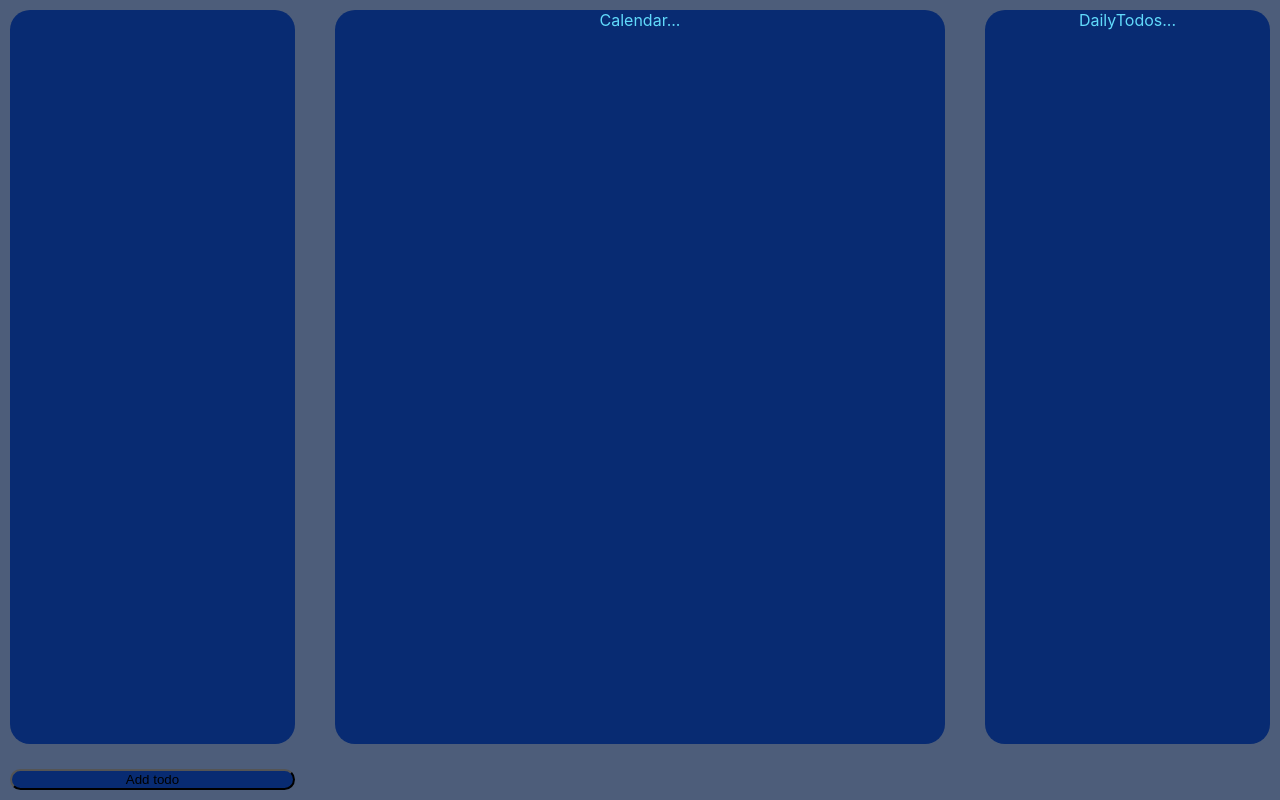
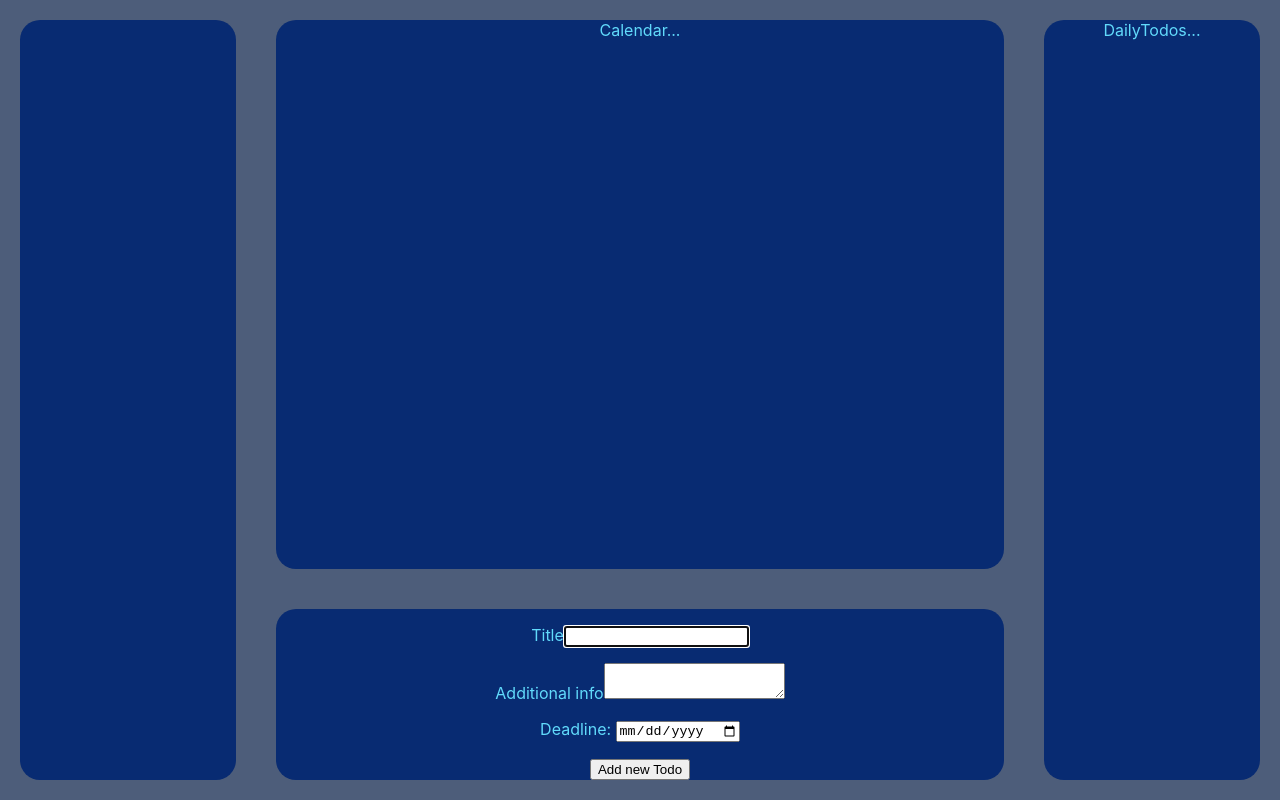
Before and after one commit to EmilNilsson12/typescript-todo-calendar, a React (Create React App) app: page / in a window 1280 px wide. Built offline with nearby package versions, Linux system fonts and the light colour scheme.

Commit message:
Port in TodoForm component from old project

```diff
--- a/package.json
+++ b/package.json
@@ -10,10 +10,13 @@
 		"@types/node": "^12.20.27",
 		"@types/react": "^17.0.24",
 		"@types/react-dom": "^17.0.9",
+		"@types/uuid": "^8.3.1",
+		"moment": "^2.29.1",
 		"react": "^17.0.2",
 		"react-dom": "^17.0.2",
 		"react-scripts": "4.0.3",
 		"typescript": "^4.4.3",
+		"uuid": "^8.3.2",
 		"web-vitals": "^1.1.2"
 	},
 	"scripts": {
--- a/src/App.css
+++ b/src/App.css
@@ -8,21 +8,18 @@
 
 .App > * {
 	background-color: hsl(220, 87%, 24%);
-	margin: 10px;
+	margin: 20px;
 	border-radius: 20px;
 }
 
 .container {
 	display: grid;
-	grid-auto-columns: 1fr;
-	grid-template-columns: 1fr 1fr 1fr 1fr;
-	grid-template-rows: 1fr 1fr 1fr 1fr;
-	gap: 5px 20px;
+	grid-template-columns: 1fr 3fr 1fr;
+	grid-template-rows: 1fr 2fr 1fr;
 	grid-template-areas:
-		'AllTodos Calendar Calendar DailyTodos'
-		'AllTodos Calendar Calendar DailyTodos'
-		'AllTodos Calendar Calendar DailyTodos'
-		'AllTodos Calendar Calendar DailyTodos';
+		'AllTodos Calendar DailyTodos'
+		'AllTodos Calendar DailyTodos'
+		'AllTodos TodoForm DailyTodos';
 }
 .DailyTodos {
 	grid-area: DailyTodos;
@@ -47,11 +44,12 @@
 
 @media (max-width: 500px) {
 	.container {
+		grid-template-columns: 2fr 1fr 1fr;
+		grid-template-rows: 2fr 1fr 1fr;
 		grid-template-areas:
-			'AllTodos AllTodos AllTodos AllTodos'
-			'Calendar Calendar Calendar Calendar'
-			'Calendar Calendar Calendar Calendar'
-			'DailyTodos DailyTodos DailyTodos DailyTodos';
+			'Calendar Calendar Calendar'
+			'TodoForm AllTodos DailyTodos'
+			'TodoForm AllTodos DailyTodos';
 	}
 }
 
--- a/src/App.tsx
+++ b/src/App.tsx
@@ -3,6 +3,7 @@ import './App.css';
 import AllTodos from './Components/AllTodos';
 import Calendar from './Components/Calendar';
 import DailyTodos from './Components/DailyTodos';
+import TodoForm from './Components/TodoForm/TodoForm';
 
 // DailyTodos
 // AllTodos
@@ -10,6 +11,10 @@ import DailyTodos from './Components/DailyTodos';
 
 interface Todo {
 	title: String;
+	description: String;
+	deadline: String;
+	completed: Boolean;
+	id: String;
 }
 
 interface TodoArr {
@@ -34,9 +39,9 @@ const App: FunctionComponent = () => {
 		localStorage.setItem('todos', JSON.stringify(todos));
 	}, [todos]);
 
-	const handleClick = () => {
+	const handleTodoAdd = (todoObj: Todo) => {
 		console.log('Button clicked');
-		const copyOfTodos: TodoArr['todos'] = [...todos, { title: 'hello' }];
+		const copyOfTodos: TodoArr['todos'] = [...todos, todoObj];
 		console.log('copyOfTodos: ', copyOfTodos);
 		setTodos(copyOfTodos);
 		localStorage.setItem('todos', JSON.stringify(todos));
@@ -44,9 +49,9 @@ const App: FunctionComponent = () => {
 
 	return (
 		<div className='App container'>
-			<button onClick={handleClick}>Add todo</button>
 			<AllTodos todos={todos} />
 			<Calendar />
+			<TodoForm addTodo={handleTodoAdd} />
 			<DailyTodos />
 		</div>
 	);
--- /dev/null
+++ b/src/Components/TodoForm/TodoForm.css
@@ -0,0 +1,14 @@
+/* input[type='text'],
+input[type='date'],
+textarea {
+	display: block;
+}
+
+label,
+button {
+	user-select: none;
+}
+
+.submit-btn-div {
+	display: flex;
+} */
--- /dev/null
+++ b/src/Components/TodoForm/TodoForm.tsx
@@ -0,0 +1,145 @@
+import { useState, useRef, useEffect } from 'react';
+import moment from 'moment';
+import { v4 as uuidv4 } from 'uuid';
+
+import './TodoForm.css';
+
+interface Todo {
+	title: String;
+	description: String;
+	deadline: String;
+	completed: Boolean;
+	id: String;
+}
+
+interface Props {
+	addTodo(todoObj: Todo): void;
+}
+
+function TodoForm(props: Props) {
+	const [inputTitle, setInputTitle] = useState('');
+	const [inputDesc, setInputDesc] = useState('');
+	const [inputDate, setInputDate] = useState();
+	const [inputDateValue, setInputDateValue] = useState('');
+
+	const firstFocusInputElement = useRef(null);
+
+	// inputDate and inputDateValue should update when the form is mounted
+	// and when dayToShow is updated
+
+	// dayToShow needs to be anything other than an object
+
+	const handleSubmit = (evt: any) => {
+		evt.preventDefault();
+
+		// Get current timestamp
+		const newTimeComponent = moment().toISOString().split('T')[1];
+
+		// if (updateMode) {
+		// 	setCurrentlyUpdating(false);
+
+		// 	// Send new updateObj to App.js
+		// 	updateTodo({
+		// 		title: inputTitle,
+		// 		description: inputDesc,
+		// 		deadline: inputDate
+		// 			.toISOString()
+		// 			.split('T')[0]
+		// 			.concat('T', newTimeComponent),
+		// 		id: updateParams.id,
+		// 	});
+		// } else {
+		// 	addTodo({
+		// 		title: inputTitle,
+		// 		description: inputDesc,
+		// 		deadline: inputDate
+		// 			.toISOString()
+		// 			.split('T')[0]
+		// 			.concat('T', newTimeComponent),
+		// 		id: uuidv4(),
+		// 	});
+		// }
+
+		props.addTodo({
+			// title: inputTitle,
+			// description: inputDesc,
+			// deadline: inputDate
+			// 	.toISOString()
+			// 	.split('T')[0]
+			// 	.concat('T', newTimeComponent),
+			// id: uuidv4(),
+			title: 'String',
+			description: 'String',
+			deadline: 'String',
+			completed: false,
+			id: uuidv4(),
+		});
+	};
+
+	const handleTitleChange = ({ target }: any) => {
+		setInputTitle(target.value);
+	};
+
+	const handleDescriptionChange = ({ target }: any) => {
+		setInputDesc(target.value);
+	};
+
+	const handleDateChange = ({ target }: any) => {
+		let dateComponent = target.value;
+
+		let timeComponent = moment(inputDate).toISOString().split('T')[1];
+
+		let datePlusTime = dateComponent + 'T' + timeComponent;
+
+		let newDate = moment(datePlusTime);
+
+		// setInputDate(newDate);
+		setInputDateValue(dateComponent);
+	};
+	const cancelUpdate = () => {
+		setInputTitle('');
+		setInputDesc('');
+		// setInputDate(moment());
+		setInputDateValue(moment().toISOString().split('T')[0]);
+	};
+	return (
+		<form onSubmit={handleSubmit} className='TodoForm'>
+			<p>
+				<label>Title</label>
+				<input
+					type='text'
+					value={inputTitle}
+					onChange={handleTitleChange}
+					required
+					autoFocus
+					ref={firstFocusInputElement}
+				/>
+			</p>
+			<p>
+				<label>Additional info</label>
+				<textarea value={inputDesc} onChange={handleDescriptionChange} />
+			</p>
+			<p>
+				<label>
+					Deadline: {/* <b>{inputDate.endOf('days').fromNow()}</b> */}
+				</label>
+				<input
+					type='date'
+					value={inputDateValue}
+					onChange={handleDateChange}
+					required
+				/>
+			</p>
+			<div className='submit-btn-div'>
+				<button type='submit'>Add new Todo</button>
+				{/* {updateMode && (
+					<button type='button' onClick={cancelUpdate}>
+						Cancel
+					</button>
+				)} */}
+			</div>
+		</form>
+	);
+}
+
+export default TodoForm;
```
Also changed, not shown: 1 other file (tests, documents, lock files or other folders).
